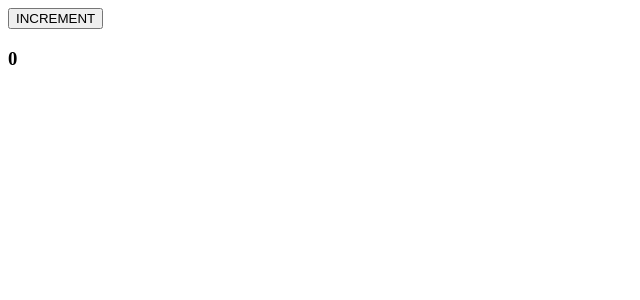
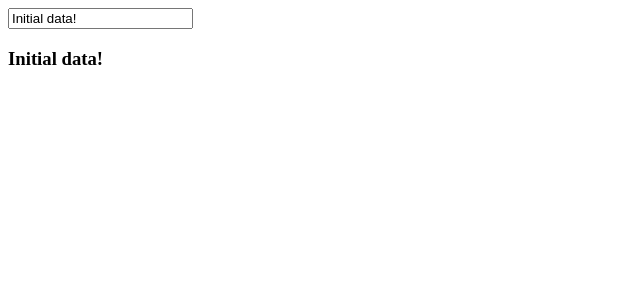
Before and after one commit to jacksoncafazzo/tutorialpoint_reactApp, a React app: page / in a window 1280 px wide. Shown: the top 300 px of the page, without its empty margins (0-640 px from the left). Built offline with nearby package versions, Linux system fonts and the light colour scheme.

Commit message:
form example that updates custom data prop

```diff
--- a/App.jsx
+++ b/App.jsx
@@ -6,63 +6,32 @@
       super(props);
 
       this.state = {
-         data: 0
+         data: 'Initial data!'
       }
 
-      this.setNewNumber = this.setNewNumber.bind(this)
+      this.updateState = this.updateState.bind(this)
    };
 
-   setNewNumber() {
-      this.setState({data: this.state.data + 1})
+   updateState(e) {
+      this.setState({data: e.target.value});
    }
 
    render() {
       return (
-         <div>
-            <button onClick = {this.setNewNumber}>INCREMENT</button>
-            <Content myNumber = {this.state.data}></Content>
-         </div>
+        <Content myDataProp = {this.state.data}
+          updateStateProp = {this.updateState}></Content>
       );
    }
 }
 
 class Content extends React.Component {
-
-   componentWillMount() {
-      console.log('Component WILL MOUNT!')
-   }
-
-   componentDidMount() {
-      console.log('Component DID MOUNT!')
-   }
-
-   componentWillReceiveProps(newProps) {
-      console.log('Component WILL RECIEVE PROPS!')
-   }
-
-   shouldComponentUpdate(newProps, newState) {
-      return true;
-   }
-
-   componentWillUpdate(nextProps, nextState) {
-      console.log('Component WILL UPDATE!');
-   }
-
-   componentDidUpdate(prevProps, prevState) {
-      console.log('Component DID UPDATE!')
-   }
-
-   componentWillUnmount() {
-      console.log('Component WILL UNMOUNT!')
-   }
-
-   render() {
-      return (
-         <div>
-            <h3>{this.props.myNumber}</h3>
-         </div>
-      );
-   }
+  render() {
+    return (
+      <div>
+         <input type="text" value={this.props.myDataProp} onChange = {this.props.updateStateProp} />            <h3>{this.props.myDataProp}</h3>
+      </div>
+    )
+  }
 }
 
 export default App;
--- a/main.js
+++ b/main.js
@@ -3,6 +3,3 @@
 import App from './App.jsx';
 
 ReactDOM.render(<App />, document.getElementById('app'));
-
-setTimeout(() => {
-   ReactDOM.unmountComponentAtNode(document.getElementById('app'));}, 10000);
```
